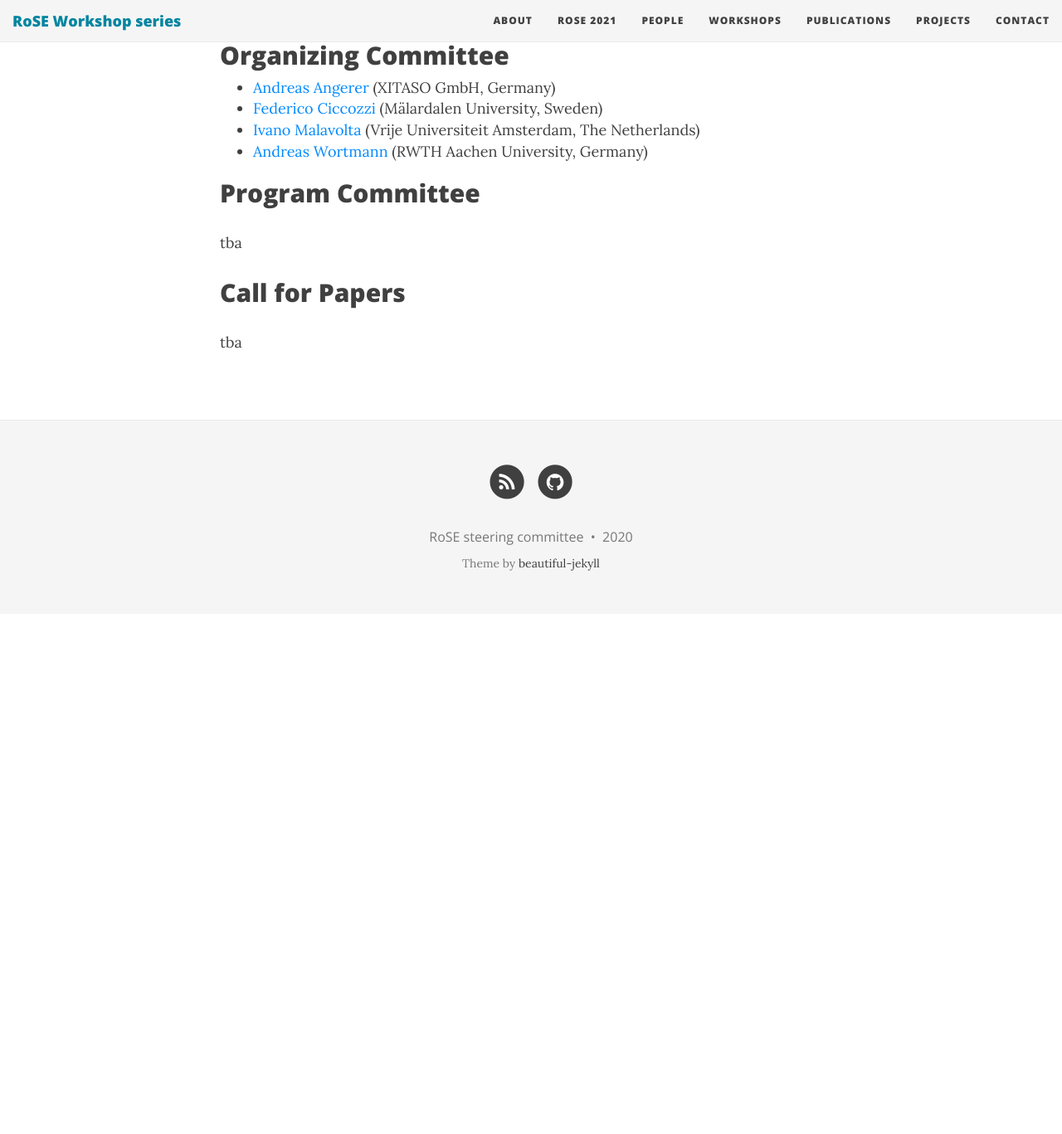
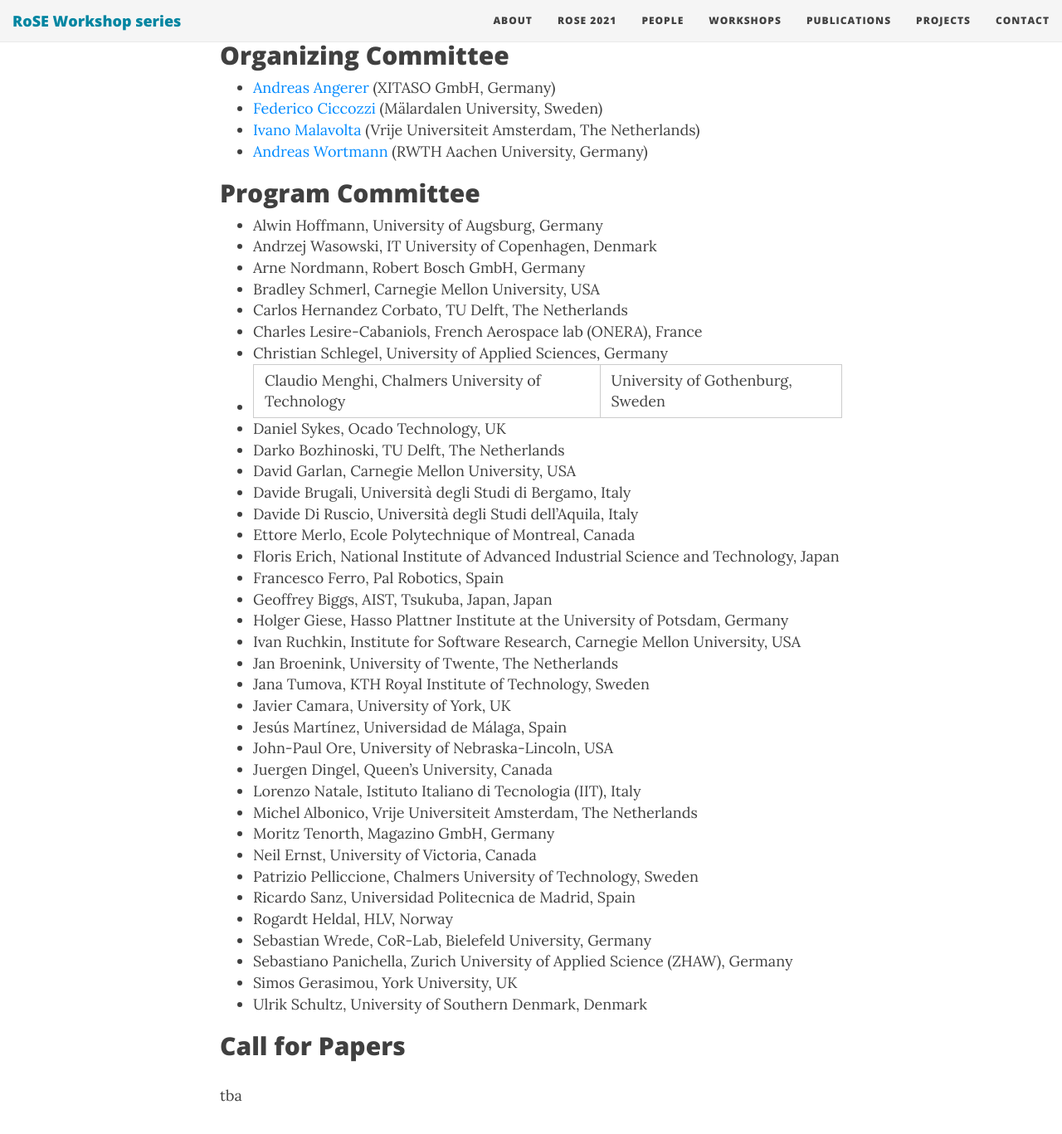
Before and after one commit to rose-workshops/rose-workshops.github.io, a Jekyll site: the page built from rose2021.md, in a window 1280 px wide and 1400 px high, scrolled down 2545 px. Shown: the top 1367 px of the window at 83% size. Built offline with Jekyll 4.4.1, drawn with Linux system fonts in a browser that asks for light colours; nearby versions of some CDN libraries; before the commit the page ends 3285 px from its top, so only the background shows below that.

Commit message:
Add program committee to RoSe 2021

```diff
--- a/rose2021.md
+++ b/rose2021.md
@@ -66,8 +66,42 @@
 - [Andreas Wortmann](http://www.wortmann.ac/) (RWTH Aachen University, Germany)
 
 ## Program Committee
-
-tba
+* Alwin Hoffmann, University of Augsburg, Germany
+* Andrzej Wasowski, IT University of Copenhagen, Denmark
+* Arne Nordmann, Robert Bosch GmbH, Germany
+* Bradley Schmerl, Carnegie Mellon University, USA
+* Carlos Hernandez Corbato, TU Delft, The Netherlands
+* Charles Lesire-Cabaniols, French Aerospace lab (ONERA), France
+* Christian Schlegel, University of Applied Sciences, Germany
+* Claudio Menghi, Chalmers University of Technology | University of Gothenburg, Sweden
+* Daniel Sykes, Ocado Technology, UK
+* Darko Bozhinoski, TU Delft, The Netherlands
+* David Garlan, Carnegie Mellon University, USA
+* Davide Brugali, Università degli Studi di Bergamo, Italy
+* Davide Di Ruscio, Università degli Studi dell'Aquila, Italy
+* Ettore Merlo, Ecole Polytechnique of Montreal, Canada
+* Floris Erich, National Institute of Advanced Industrial Science and Technology, Japan
+* Francesco Ferro, Pal Robotics, Spain
+* Geoffrey Biggs, AIST, Tsukuba, Japan, Japan
+* Holger Giese, Hasso Plattner Institute at the University of Potsdam, Germany
+* Ivan Ruchkin, Institute for Software Research, Carnegie Mellon University, USA
+* Jan Broenink, University of Twente, The Netherlands
+* Jana Tumova, KTH Royal Institute of Technology, Sweden
+* Javier Camara, University of York, UK
+* Jesús Martínez, Universidad de Málaga, Spain
+* John-Paul Ore, University of Nebraska-Lincoln, USA
+* Juergen Dingel, Queen's University, Canada
+* Lorenzo Natale, Istituto Italiano di Tecnologia (IIT), Italy
+* Michel Albonico, Vrije Universiteit Amsterdam, The Netherlands
+* Moritz Tenorth, Magazino GmbH, Germany
+* Neil Ernst, University of Victoria, Canada
+* Patrizio Pelliccione, Chalmers University of Technology, Sweden
+* Ricardo Sanz, Universidad Politecnica de Madrid, Spain
+* Rogardt Heldal, HLV, Norway
+* Sebastian Wrede, CoR-Lab, Bielefeld University, Germany
+* Sebastiano Panichella, Zurich University of Applied Science (ZHAW), Germany
+* Simos Gerasimou, York University, UK
+* Ulrik Schultz, University of Southern Denmark, Denmark
 
 ## Call for Papers
 
```
